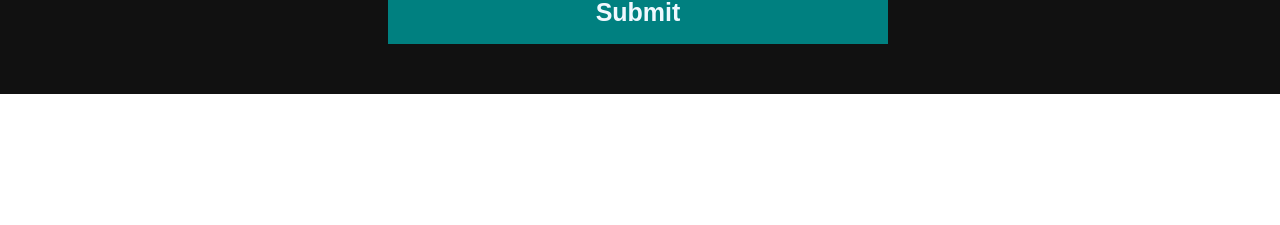
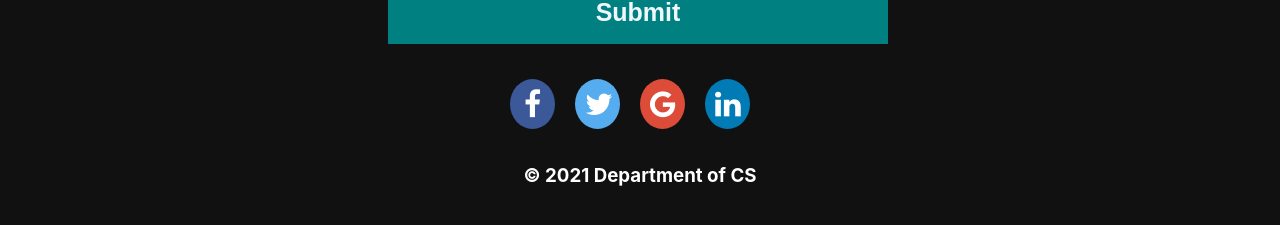
Before and after one commit to Ayushisood/Department-website, a React (Create React App) app: page / in a window 1280 px wide. Shown: the part 1599-1824 px from the top of the page. Before the commit the page ends 1693 px from the top, so only its background shows below. Built offline with nearby package versions, Linux system fonts and the light colour scheme.

Commit message:
Updated footer

```diff
--- a/public/index.html
+++ b/public/index.html
@@ -3,6 +3,10 @@
   <head>
     <meta charset="utf-8" />
     <link rel="icon" href="%PUBLIC_URL%/favicon.ico" />
+    <link
+      rel="stylesheet"
+      href="https://cdnjs.cloudflare.com/ajax/libs/font-awesome/4.7.0/css/font-awesome.min.css"
+    />
     <meta name="viewport" content="width=device-width, initial-scale=1" />
     <meta name="theme-color" content="#000000" />
     <meta
--- a/src/Footer.css
+++ b/src/Footer.css
@@ -31,3 +31,51 @@
 .input__btn:hover {
   cursor: pointer;
 }
+
+.icons {
+  margin: 35px;
+  display: flex;
+  flex-wrap: wrap;
+  justify-content: center;
+}
+.fa {
+  padding: 10px;
+  font-size: 30px;
+  width: 25px;
+  text-align: center;
+  text-decoration: none;
+  border-radius: 50%;
+  margin-right: 20px;
+}
+
+.fa:hover {
+  opacity: 0.7;
+}
+
+/* Facebook */
+.fa-facebook {
+  background: #3b5998;
+  color: white;
+}
+
+/* Twitter */
+.fa-twitter {
+  background: #55acee;
+  color: white;
+}
+
+/*google*/
+.fa-google {
+  background: #dd4b39;
+  color: white;
+}
+/*linkedin */
+.fa-linkedin {
+  background: #007bb5;
+  color: white;
+}
+
+.copyright {
+  color: white;
+  text-align: center;
+}
--- a/src/Footer.js
+++ b/src/Footer.js
@@ -12,6 +12,13 @@ function Footer() {
           className="input__field"
         />
         <button className="input__btn">Submit</button>
+        <div className="icons">
+          <a href="#" className="fa fa-facebook"></a>
+          <a href="#" className="fa fa-twitter"></a>
+          <a href="#" class="fa fa-google"></a>
+          <a href="#" class="fa fa-linkedin"></a>
+        </div>
+        <h3 className="copyright"> &copy; 2021 Department of CS</h3>
       </form>
     </div>
   );
```
